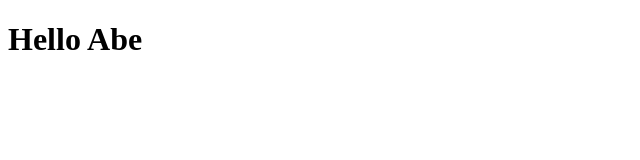
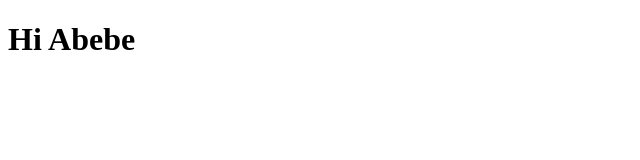
Before and after one commit to Fakihat-Mohammed/abebe, a plain HTML site: page index.html in a window 1280 px wide. Shown: the full height of the page, 0-640 px from the left. Drawn offline with Linux system fonts and the light colour scheme.

Commit message:
update the name

```diff
--- a/index.html
+++ b/index.html
@@ -6,6 +6,6 @@
     <title>Hello Abe</title>
 </head>
 <body>
-    <h1>Hello Abe</h1>
+    <h1>Hi Abebe</h1>
 </body>
 </html>
```
